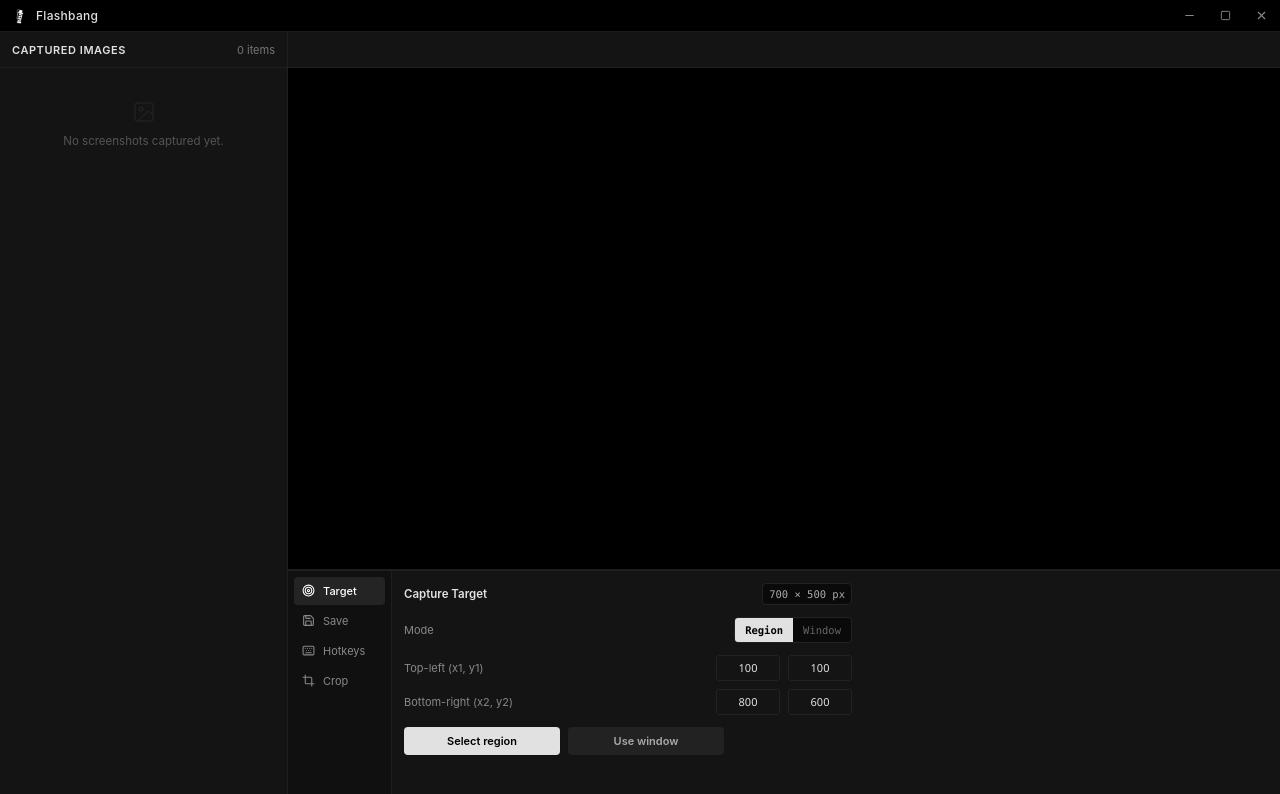
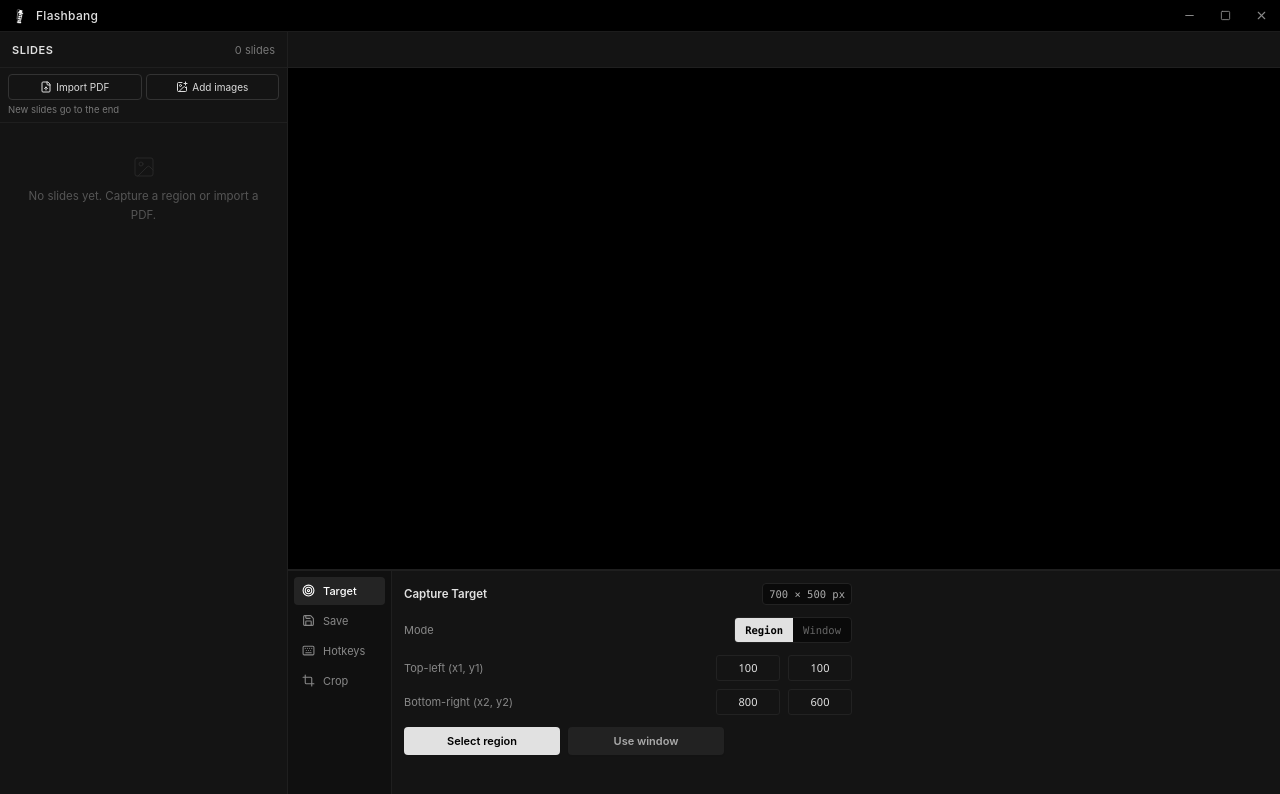
Before and after one commit to asquilatan/Flashbang, a React (Vite) app: page / in a window 1280 px wide. Shown: the top 794 px of the page. Built offline with nearby package versions, Linux system fonts and the light colour scheme.

Commit message:
feat: add slide import actions and preserve PDF page sizes

```diff
--- a/src/App.tsx
+++ b/src/App.tsx
@@ -1,4 +1,4 @@
-import React, { useState, useEffect, useCallback } from 'react';
+import React, { useState, useEffect, useCallback, useRef } from 'react';
 import { TitleBar } from './components/TitleBar';
 import { Sidebar } from './components/Sidebar';
 import { EditorArea } from './components/EditorArea';
@@ -6,6 +6,7 @@ import { BottomPanel } from './components/BottomPanel';
 import { CropSessionProvider } from './components/CropSession';
 import { ToastContainer, ToastMessage } from './components/Toast';
 import { AppSettings, ScreenshotItem } from './types';
+import { rasterizePdf } from './pdfImport';
 import type { CropSpec } from '../electron/crop';
 
 export const App: React.FC = () => {
@@ -34,6 +35,8 @@ export const App: React.FC = () => {
   const [toasts, setToasts] = useState<ToastMessage[]>([]);
   const [isExportingPdf, setIsExportingPdf] = useState(false);
   const [isExportingZip, setIsExportingZip] = useState(false);
+  const [importStatus, setImportStatus] = useState<string | null>(null);
+  const importLock = useRef(false);
 
   const activeImage = images.find(img => img.id === activeTabId) ?? null;
 
@@ -61,7 +64,7 @@ export const App: React.FC = () => {
       addToast({
         type: 'success',
         title: `Captured ${image.name}`,
-        message: `${image.width} × ${image.height} px`,
+        message: `${image.width} × ${image.height} px · drag in the sidebar to reposition`,
       });
     });
 
@@ -70,8 +73,8 @@ export const App: React.FC = () => {
       setActiveTabId(prev => (prev === removedId ? null : prev));
       addToast({
         type: 'info',
-        title: 'Screenshot Undone',
-        message: 'Removed last captured image.',
+        title: 'Slide Removed',
+        message: 'Removed the last slide.',
       });
     });
 
@@ -209,6 +212,95 @@ export const App: React.FC = () => {
     }
   };
 
+  const handleImportPdf = async () => {
+    if (!window.electronAPI || importLock.current) return;
+    importLock.current = true;
+    const afterId = activeTabId;
+    try {
+      const picked = await window.electronAPI.pickPdf();
+      if (picked.canceled) return;
+      if (!picked.success || !picked.data || !picked.name) {
+        throw new Error(picked.error || 'Could not open that PDF.');
+      }
+
+      setImportStatus('Reading PDF…');
+      const pages = await rasterizePdf(picked.data, (completed, total) => {
+        setImportStatus(
+          completed === 0
+            ? `Rendering ${total} page${total === 1 ? '' : 's'}…`
+            : `Rendering page ${completed} of ${total}…`,
+        );
+      });
+      if (pages.length === 0) throw new Error('That PDF has no pages.');
+
+      setImportStatus('Adding slides…');
+      const result = await window.electronAPI.insertPdfPages({
+        afterId,
+        sourceName: picked.name,
+        pages,
+      });
+      if (!result.success) throw new Error(result.error || 'Could not add the PDF pages.');
+
+      const first = result.items?.[0];
+      if (first) {
+        setOpenTabIds(prev => prev.includes(first.id) ? prev : [...prev, first.id]);
+        setActiveTabId(first.id);
+      }
+      addToast({
+        type: 'success',
+        title: 'PDF Imported',
+        message: `Added ${pages.length} page${pages.length === 1 ? '' : 's'} from ${picked.name}.`,
+      });
+    } catch (err) {
+      addToast({
+        type: 'error',
+        title: 'PDF Import Failed',
+        message: err instanceof Error ? err.message : 'Could not import that PDF.',
+      });
+    } finally {
+      importLock.current = false;
+      setImportStatus(null);
+    }
+  };
+
+  const handleInsertImages = async () => {
+    if (!window.electronAPI || importLock.current) return;
+    importLock.current = true;
+    try {
+      const result = await window.electronAPI.insertImages(activeTabId);
+      if (result.canceled) return;
+      if (!result.success) throw new Error(result.error || 'Could not insert those images.');
+
+      const inserted = result.items?.length ?? 0;
+      const first = result.items?.[0];
+      if (first) {
+        setOpenTabIds(prev => prev.includes(first.id) ? prev : [...prev, first.id]);
+        setActiveTabId(first.id);
+      }
+      addToast({
+        type: 'success',
+        title: 'Images Added',
+        message: `Inserted ${inserted} image${inserted === 1 ? '' : 's'}.`,
+      });
+      if (result.warnings?.length) {
+        addToast({
+          type: 'info',
+          title: 'Some Images Were Skipped',
+          message: result.warnings.join('; '),
+          duration: 6000,
+        });
+      }
+    } catch (err) {
+      addToast({
+        type: 'error',
+        title: 'Insert Images Failed',
+        message: err instanceof Error ? err.message : 'Could not insert those images.',
+      });
+    } finally {
+      importLock.current = false;
+    }
+  };
+
   const handleDeleteImage = async (id: string) => {
     if (!window.electronAPI) return;
     await window.electronAPI.deleteImage(id);
@@ -226,8 +318,8 @@ export const App: React.FC = () => {
     handleCloseAllTabs();
     addToast({
       type: 'info',
-      title: 'Cleared All Images',
-      message: 'All temporary screenshots have been purged.',
+      title: 'Cleared All Slides',
+      message: 'All temporary slides have been purged.',
     });
   };
 
@@ -320,6 +412,9 @@ export const App: React.FC = () => {
           onDeleteImage={handleDeleteImage}
           onReorderImages={handleReorderImages}
           onClearAll={handleClearAll}
+          onImportPdf={handleImportPdf}
+          onInsertImages={handleInsertImages}
+          importStatus={importStatus}
         />
 
         {/* Right Side: Preview on top, tabbed menu bar + content below */}
@@ -346,6 +441,7 @@ export const App: React.FC = () => {
             onClearAll={handleClearAll}
             isExportingPdf={isExportingPdf}
             isExportingZip={isExportingZip}
+            isImporting={!!importStatus}
           />
         </CropSessionProvider>
       </div>
--- a/src/components/EditorArea.tsx
+++ b/src/components/EditorArea.tsx
@@ -1,5 +1,5 @@
 import React from 'react';
-import { X, Image as ImageIcon } from 'lucide-react';
+import { X, FileText, Image as ImageIcon } from 'lucide-react';
 import { ScreenshotItem } from '../types';
 import { CropPreview } from './CropPreview';
 
@@ -44,7 +44,9 @@ export const EditorArea: React.FC<EditorAreaProps> = ({
                   ${isActive ? 'bg-[#000000] text-[#ffffff] font-medium' : 'bg-[#111111] text-[#777777] hover:bg-[#181818]'}
                 `}
               >
-                <ImageIcon size={13} className="text-[#aaaaaa] flex-shrink-0" />
+                {img.origin === 'pdf'
+                  ? <FileText size={13} className="text-[#aaaaaa] flex-shrink-0" />
+                  : <ImageIcon size={13} className="text-[#aaaaaa] flex-shrink-0" />}
                 <span className="text-[12.5px] font-normal truncate max-w-[140px]">{img.name}</span>
                 <button
                   onClick={(e) => {
--- a/src/components/Sidebar.tsx
+++ b/src/components/Sidebar.tsx
@@ -1,6 +1,9 @@
 import React, { useState } from 'react';
 import {
+  FileText,
+  FileUp,
   Image as ImageIcon,
+  ImagePlus,
   Trash2
 } from 'lucide-react';
 import { ScreenshotItem } from '../types';
@@ -12,6 +15,9 @@ interface SidebarProps {
   onDeleteImage: (id: string) => void;
   onReorderImages: (newOrderIds: string[]) => void;
   onClearAll?: () => void;
+  onImportPdf: () => void;
+  onInsertImages: () => void;
+  importStatus: string | null;
 }
 
 export const Sidebar: React.FC<SidebarProps> = ({
@@ -20,9 +26,14 @@ export const Sidebar: React.FC<SidebarProps> = ({
   onSelectImage,
   onDeleteImage,
   onReorderImages,
+  onImportPdf,
+  onInsertImages,
+  importStatus,
 }) => {
   const [draggedIndex, setDraggedIndex] = useState<number | null>(null);
   const [dragOverIndex, setDragOverIndex] = useState<number | null>(null);
+  const activeName = images.find(img => img.id === activeImageId)?.name;
+  const targetHint = activeName ? `Insert after ${activeName}` : 'New slides go to the end';
 
   const handleDragStart = (e: React.DragEvent, index: number) => {
     setDraggedIndex(index);
@@ -57,12 +68,41 @@ export const Sidebar: React.FC<SidebarProps> = ({
 
   return (
     <aside className="w-48 lg:w-72 shrink-0 bg-[#141414] border-r border-[#1f1f1f] flex flex-col h-full select-none text-xs text-[#e1e1e1]">
-      {/* Top Header: Captured Images with item count on the right */}
+      {/* Top Header: Slides with item count on the right */}
       <div className="min-h-9 shrink-0 px-3 py-1 flex flex-wrap items-center justify-between gap-1 font-semibold text-[#e1e1e1] tracking-wider text-[11px] uppercase border-b border-[#1f1f1f]">
-        <span>Captured Images</span>
+        <span>Slides</span>
         <span className="text-[11px] font-normal text-[#777777] lowercase tracking-normal">
-          {images.length} item{images.length === 1 ? '' : 's'}
+          {images.length} slide{images.length === 1 ? '' : 's'}
         </span>
+      </div>
+
+      <div className="shrink-0 border-b border-[#1f1f1f] px-2 py-1.5">
+        <div className="flex gap-1">
+          <button
+            onClick={onImportPdf}
+            disabled={!!importStatus}
+            title={`Import PDF pages after ${activeName ? `"${activeName}"` : 'the end'}; pages render at 200 DPI`}
+            className="flex-1 min-w-0 flex items-center justify-center gap-1 rounded border border-[#333333] px-1.5 py-1 text-[10px] text-[#dddddd] hover:bg-[#262626] focus-visible:outline focus-visible:outline-2 focus-visible:outline-white disabled:opacity-40 disabled:cursor-not-allowed"
+          >
+            <FileUp size={12} className="shrink-0" />
+            <span className="truncate">{importStatus ? 'Importing…' : 'Import PDF'}</span>
+          </button>
+          <button
+            onClick={onInsertImages}
+            disabled={!!importStatus}
+            title={`Insert PNG/JPG images after ${activeName ? `"${activeName}"` : 'the end'}`}
+            className="flex-1 min-w-0 flex items-center justify-center gap-1 rounded border border-[#333333] px-1.5 py-1 text-[10px] text-[#dddddd] hover:bg-[#262626] focus-visible:outline focus-visible:outline-2 focus-visible:outline-white disabled:opacity-40 disabled:cursor-not-allowed"
+          >
+            <ImagePlus size={12} className="shrink-0" />
+            <span className="truncate">Add images</span>
+          </button>
+        </div>
+        <p
+          className={`mt-1 truncate text-[9.5px] leading-3 ${importStatus ? 'text-[#bbbbbb]' : 'text-[#777777]'}`}
+          title={importStatus || `${targetHint} · Drag slides to reorder`}
+        >
+          {importStatus || targetHint}
+        </p>
       </div>
 
       {/* File List */}
@@ -74,7 +114,7 @@ export const Sidebar: React.FC<SidebarProps> = ({
           <div className="px-4 py-8 text-center text-[#555555] flex flex-col items-center gap-2">
             <ImageIcon size={24} className="opacity-30 stroke-1" />
             <p className="text-[11.5px] leading-relaxed">
-              No screenshots captured yet.
+              No slides yet. Capture a region or import a PDF.
             </p>
           </div>
         ) : (
@@ -99,9 +139,12 @@ export const Sidebar: React.FC<SidebarProps> = ({
                 >
                   {/* Left: Icon & Name Only */}
                   <div className="flex items-center gap-2 overflow-hidden min-w-0 flex-1">
-                    {/* Image Icon */}
-                    <div className="w-4 h-4 rounded flex items-center justify-center text-[#aaaaaa] flex-shrink-0">
-                      <ImageIcon size={14} />
+                    {/* Origin Icon */}
+                    <div
+                      className="w-4 h-4 rounded flex items-center justify-center text-[#aaaaaa] flex-shrink-0"
+                      title={img.origin === 'pdf' ? 'Imported PDF page' : img.origin === 'image' ? 'Inserted image' : 'Screenshot'}
+                    >
+                      {img.origin === 'pdf' ? <FileText size={14} /> : <ImageIcon size={14} />}
                     </div>
 
                     <div className="min-w-0 flex flex-col items-start gap-0.5">
--- a/src/components/TitleBar.tsx
+++ b/src/components/TitleBar.tsx
@@ -34,7 +34,7 @@ export const TitleBar: React.FC<TitleBarProps> = ({ imageCount }) => {
 
       {/* Center: Status */}
       <div className="flex items-center gap-2 text-[#777777] text-[11px] pointer-events-none">
-        <span>{imageCount > 0 ? `${imageCount} screenshot${imageCount === 1 ? '' : 's'}` : ''}</span>
+        <span>{imageCount > 0 ? `${imageCount} slide${imageCount === 1 ? '' : 's'}` : ''}</span>
       </div>
 
       {/* Right: Window Controls */}
```
Also changed, not shown: electron/export.ts (+7 -3 lines), src/components/BottomPanel.tsx (+7 -5 lines).
